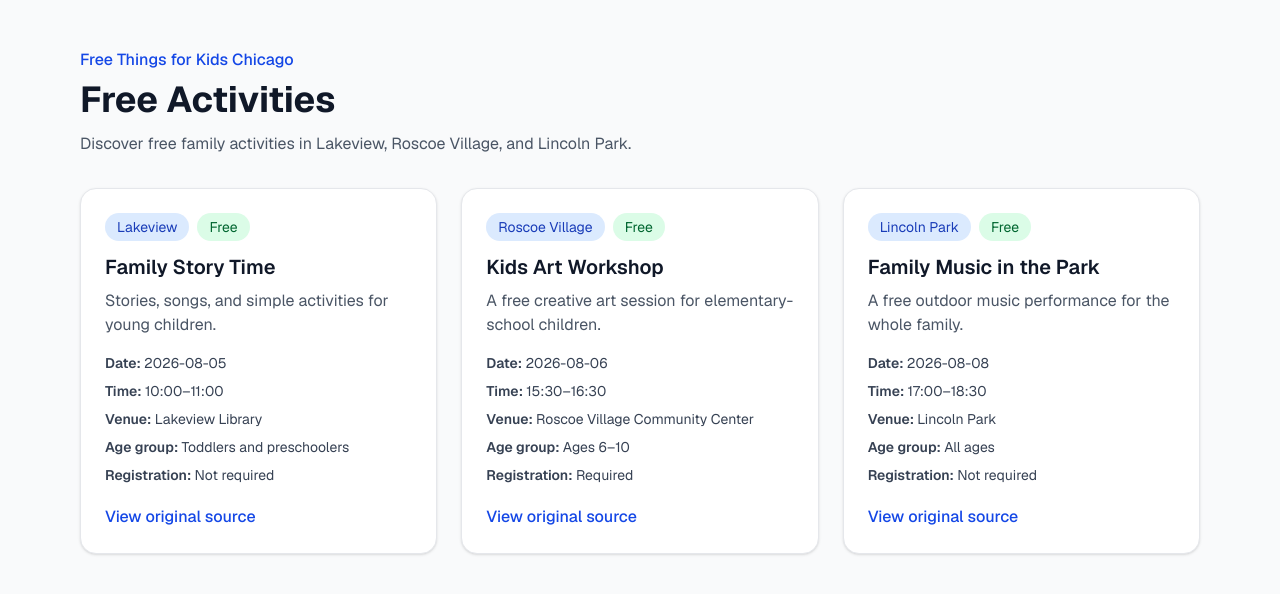
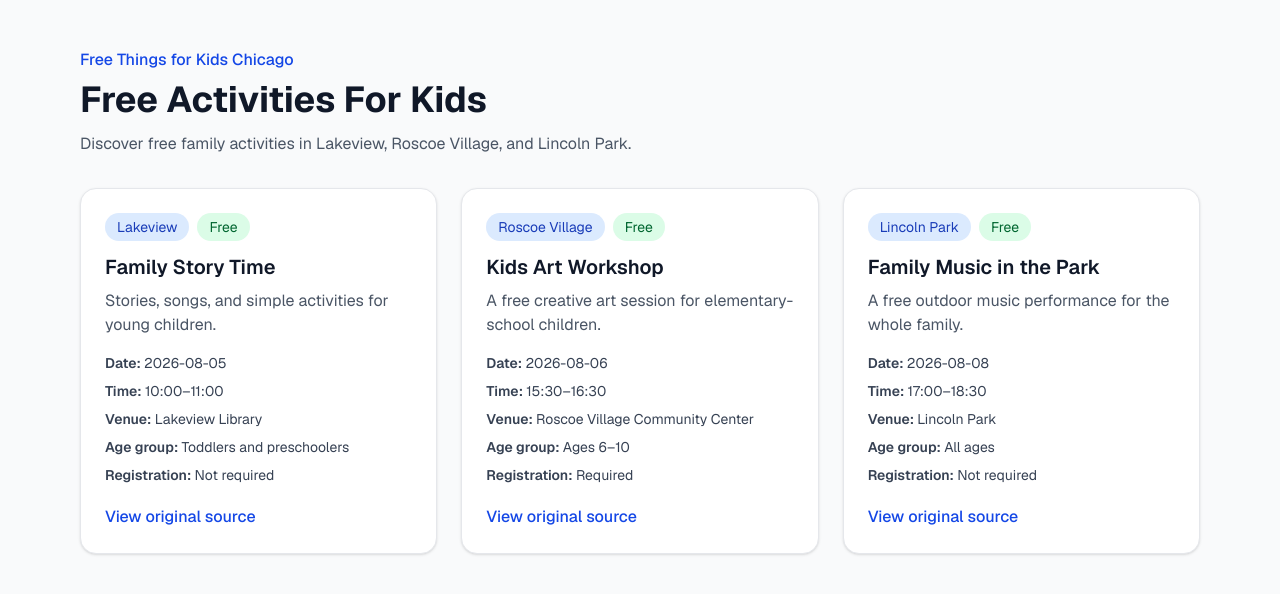
Before and after one commit to kpketanhpatel-harish/free_things_for_kids, a Next.js app: page /activities in a window 1280 px wide. Shown: the top 594 px of the page. Built offline with nearby package versions, Linux system fonts and the light colour scheme.

Commit message:
title changed

```diff
--- a/src/app/activities/page.tsx
+++ b/src/app/activities/page.tsx
@@ -11,7 +11,7 @@ export default function ActivitiesPage() {
           </p>
 
           <h1 className="mt-2 text-4xl font-bold text-gray-900">
-            Free Activities
+            Free Activities For Kids
           </h1>
 
           <p className="mt-3 max-w-2xl text-gray-600">
```
